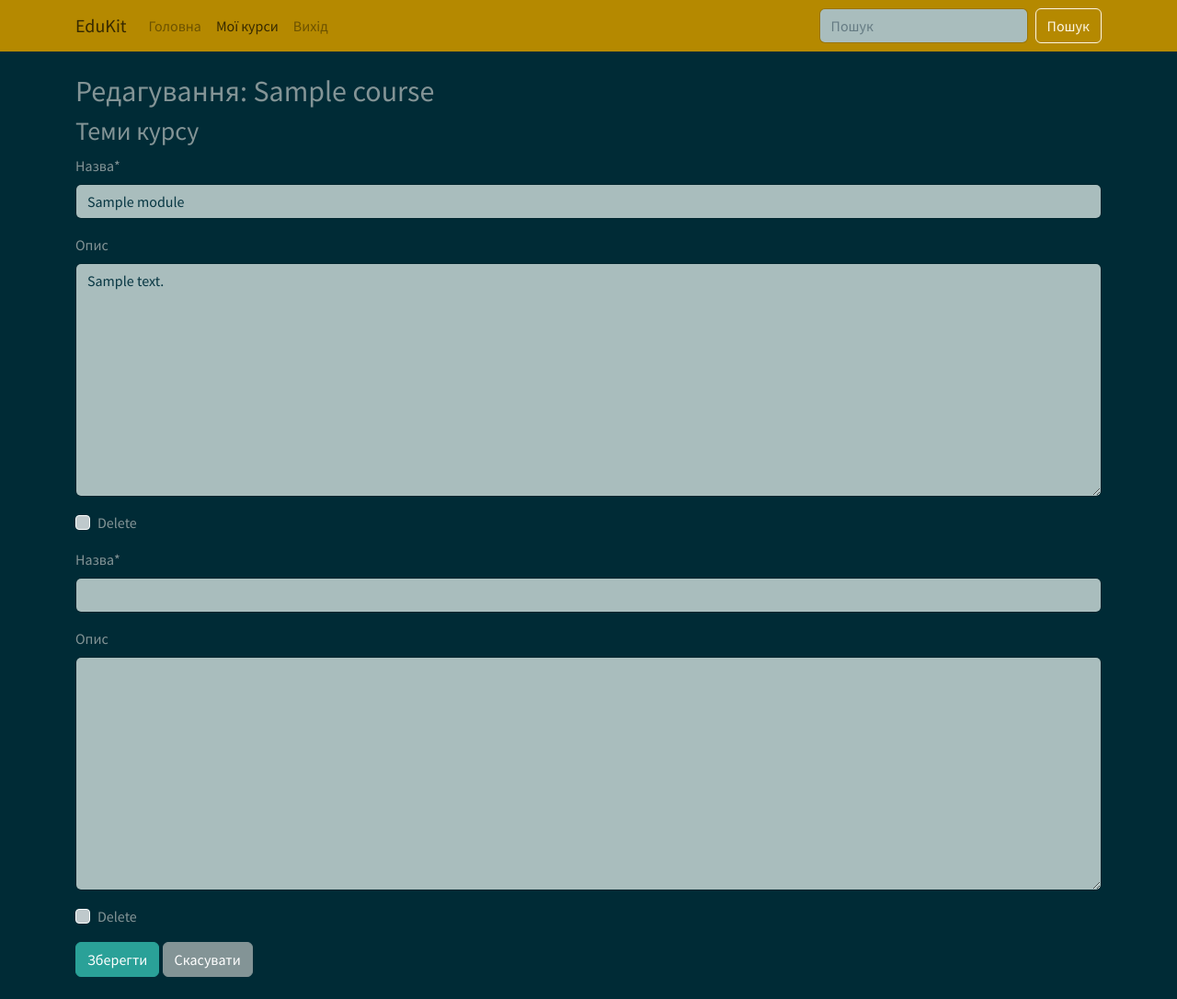
After one commit to roman-yatsenko/python-web-edukit-2026, a Django app: page /course/1/module/ in a window 1280 px wide. The commit adds this page. Shown: the whole page at 92% size. Run offline with Django 5.2, Linux system fonts and the light colour scheme; a user stored in the database is signed in; tables that the repository leaves empty hold one stand-in row (values such as "Sample post"); some libraries are stand-ins or nearby versions.

Commit message:
Add course module management formset and update course list with module link

```diff
--- a/courses/templates/courses/manage/course/list.html
+++ b/courses/templates/courses/manage/course/list.html
@@ -14,6 +14,7 @@
             <span>📚 {{ course.title }}</span>
             <span>
               <a href="{% url 'course_edit' course.id %}" class="btn btn-sm btn-outline-primary me-1">✏️ Змінити</a>
+              <a href="{% url 'course_module_update' course.id %}" class="btn btn-sm btn-outline-primary me-1">📋 Теми курсу</a>
               <a href="{% url 'course_delete' course.id %}" class="btn btn-sm btn-outline-danger">🗑️ Видалити</a>
             </span>
           </li>
--- /dev/null
+++ b/courses/templates/courses/manage/module/formset.html
@@ -0,0 +1,21 @@
+{% extends "base.html" %}
+
+{% load crispy_forms_tags %}
+
+{% block title %}
+  Редагування: {{ course.title }}
+{% endblock  %}
+
+{% block content %}
+  <h2>Редагування: {{ course.title }}</h2>
+  <div class="row">
+    <h3>Теми курсу</h3>
+    <form method="post">
+      {% csrf_token %}
+      {{ formset|crispy }}
+      {{ formset.management_form }}
+      <input type="submit" class="btn btn-success" value="Зберегти">
+      <a href="{% url "manage_course_list" %}" class="btn btn-secondary">Скасувати</a>
+    </form>
+  </div>
+{% endblock content %}
```
